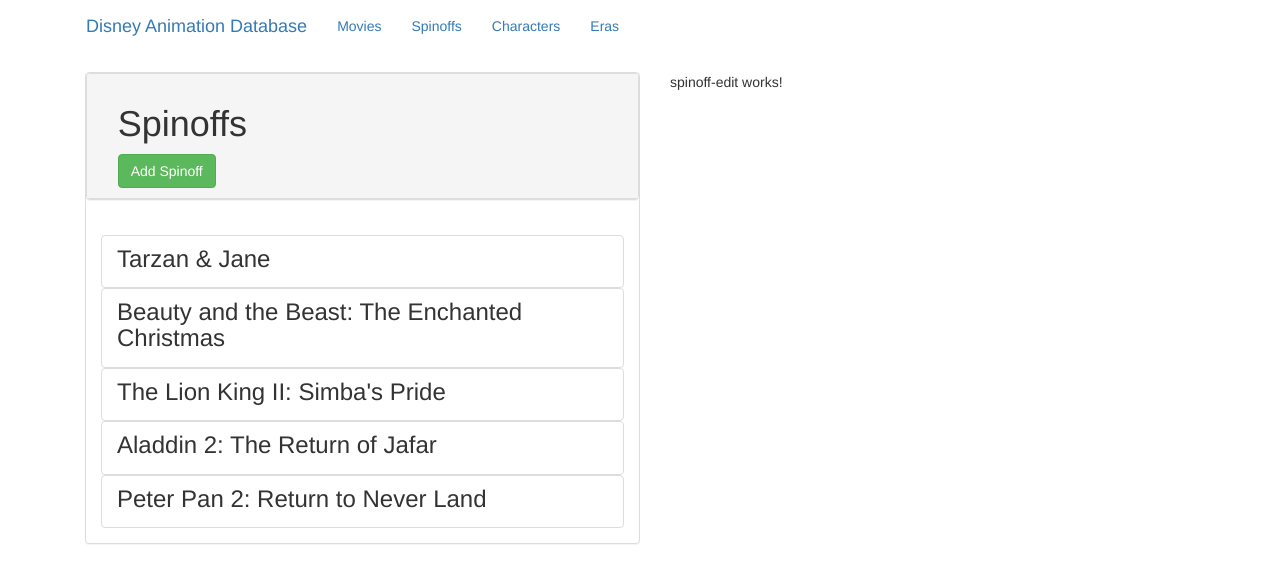
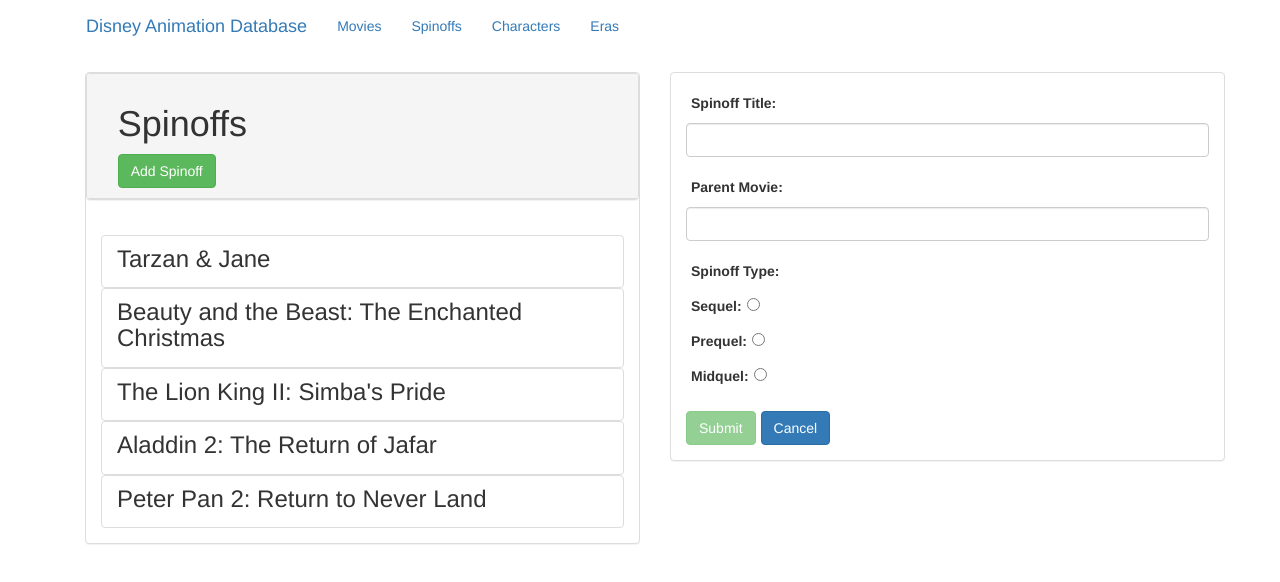
Before and after one commit to ar-byu/wdd430-final, an Angular app in the folder disneyAnimationApp/: page /spinoffs/new in a window 1280 px wide. Shown: the top 582 px of the page. Built offline with nearby package versions, Linux system fonts and the light colour scheme.

Commit message:
Added spinoff edit component

```diff
--- a/disneyAnimationApp/src/app/movies/movies.service.ts
+++ b/disneyAnimationApp/src/app/movies/movies.service.ts
@@ -46,7 +46,6 @@
     this.maxMovieId++;
     newMovie.id = this.maxMovieId;
     this.movies.push(newMovie);
-    console.log(this.movies)
     let movieListClone = this.movies.slice();
     this.movieListChangedEvent.next(movieListClone);
   }
--- a/disneyAnimationApp/src/app/spinoffs/spinoff-edit/spinoff-edit.component.css
+++ b/disneyAnimationApp/src/app/spinoffs/spinoff-edit/spinoff-edit.component.css
@@ -0,0 +1,3 @@
+.spinoff-type-control input, label {
+    padding: 5px;
+}
--- a/disneyAnimationApp/src/app/spinoffs/spinoff-edit/spinoff-edit.component.html
+++ b/disneyAnimationApp/src/app/spinoffs/spinoff-edit/spinoff-edit.component.html
@@ -1 +1,58 @@
-<p>spinoff-edit works!</p>
+<div class="panel panel-default">
+    <div class="panel-body">
+        <form id="movie-edit" #f="ngForm" (ngSubmit)="onSubmit(f)">
+            <div class="row">
+                <div class="col-sm-12 form-group">
+                    <label for="title">Spinoff Title:</label>
+                    <input
+                        type="text"
+                        id="title"
+                        class="form-control required"
+                        size="120"
+                        max="120"
+                        name="title"
+                        [ngModel]="spinoff?.title"
+                        #name="ngModel"
+                        required
+                        >
+                </div>
+            </div>
+            <div class="row">
+                <div class="col-sm-12 form-group">
+                    <label for="related">Parent Movie:</label>
+                    <input
+                        type="text"
+                        id="related"
+                        class="form-control required"
+                        size="120"
+                        max="120"
+                        name="related"
+                        [ngModel]="spinoff?.related"
+                        #name="ngModel"
+                        required
+                        >
+                </div>
+            </div>
+            <div class="row">
+                <div class="col-sm-12 form-group">
+                    <label>Spinoff Type:</label>
+                    <div class="spinoff-type-control">
+                            <label for="sequel">Sequel:</label>
+                            <input type="radio" name="type" value="Sequel" id="sequel" [ngModel]="spinoff?.type" required><br>
+                            <label for="prequel">Prequel:</label>
+                            <input type="radio" name="type" value="Prequel" id="prequel" [ngModel]="spinoff?.type"><br>
+                            <label for="midquel">Midquel:</label>
+                            <input type="radio" name="type" value="Midquel" id="midquel" [ngModel]="spinoff?.type">
+
+                    </div>
+                </div>
+            </div>
+            <div class="row">
+                <div class="col-xs-12 btn-toolbar">
+                    <button class="btn btn-success" type="submit" [disabled]="f.untouched || f.invalid">Submit</button>
+                    <button class="btn btn-primary" type="button" (click)="onCancel()">Cancel</button>
+                </div>
+            </div>
+        </form>
+    </div>
+</div>
--- a/disneyAnimationApp/src/app/spinoffs/spinoff-edit/spinoff-edit.component.ts
+++ b/disneyAnimationApp/src/app/spinoffs/spinoff-edit/spinoff-edit.component.ts
@@ -1,10 +1,53 @@
-import { Component } from '@angular/core';
+import { Component, OnInit } from '@angular/core';
+import { NgForm } from '@angular/forms';
+import { ActivatedRoute, Params, Router } from '@angular/router';
+import { Spinoff } from '../spinoffs.model';
+import { SpinoffsService } from '../spinoffs.service';
 
 @Component({
   selector: 'app-spinoff-edit',
   templateUrl: './spinoff-edit.component.html',
   styleUrls: ['./spinoff-edit.component.css']
 })
-export class SpinoffEditComponent {
+export class SpinoffEditComponent implements OnInit {
+  originalSpinoff: Spinoff;
+  spinoff: Spinoff;
+  editMode: boolean = false;
+  id: number;
 
+  constructor(private spinoffsService: SpinoffsService, private router: Router, private route: ActivatedRoute) {}
+
+  ngOnInit() {
+    this.route.params.subscribe(
+      (params: Params) => {
+        this.id = params['id'];
+        if (!this.id || this.id === null) {
+          this.editMode = false;
+          return;
+        };
+        this.originalSpinoff = this.spinoffsService.getOneSpinoff(this.id);
+        if (!this.originalSpinoff || this.originalSpinoff === null) {
+          this.editMode = false;
+          return;
+        };
+        this.editMode = true;
+        this.spinoff = JSON.parse(JSON.stringify(this.originalSpinoff));
+      }
+    )
+  }
+
+  onSubmit(form: NgForm) {
+    const value = form.value;
+    const newSpinoff = new Spinoff(value.id, value.title, value.related, value.type);
+    if (this.editMode === true) {
+      this.spinoffsService.updateSpinoff(this.originalSpinoff, newSpinoff);
+    } else {
+      this.spinoffsService.addSpinoff(newSpinoff);
+    }
+    this.router.navigate(['/spinoffs'], {relativeTo: this.route});
+  }
+
+  onCancel() {
+    this.router.navigate(['/spinoffs'], {relativeTo: this.route});
+  }
 }
--- a/disneyAnimationApp/src/app/spinoffs/spinoffs.service.ts
+++ b/disneyAnimationApp/src/app/spinoffs/spinoffs.service.ts
@@ -1,15 +1,31 @@
 import { Injectable } from '@angular/core';
 import { MOCKSPINOFFS } from './MOCKSPINOFFS';
 import { Spinoff } from './spinoffs.model';
+import { max, Subject } from 'rxjs';
 
 @Injectable({
   providedIn: 'root'
 })
 export class SpinoffsService {
-  spinoffs: Spinoff[] = []
+  spinoffListChangedEvent = new Subject<Spinoff[]>();
+  spinoffs: Spinoff[] = [];
+  maxSpinoffId: number;
+
 
   constructor() {
     this.spinoffs = MOCKSPINOFFS;
+    this.maxSpinoffId = this.getMaxId();
+  }
+
+  getMaxId(): number {
+    let maxId = 0;
+    for (let spinoff of this.spinoffs) {
+      let currentId = spinoff.id;
+      if (currentId > maxId) {
+        maxId = currentId
+      };
+    };
+    return maxId;
   }
 
   getSpinoffs(): Spinoff[] {
@@ -19,4 +35,20 @@
   getOneSpinoff(id: number): Spinoff {
     return this.spinoffs[id];
   }
+
+  addSpinoff(newSpinoff: Spinoff) {
+    console.log(newSpinoff);
+    if (!newSpinoff || newSpinoff === null) {
+      return;
+    };
+    this.maxSpinoffId++;
+    newSpinoff.id = this.maxSpinoffId;
+    this.spinoffs.push(newSpinoff);
+    let spinoffListClone = this.spinoffs.slice();
+    this.spinoffListChangedEvent.next(spinoffListClone);
+  }
+
+  updateSpinoff(originalSpinoff: Spinoff, newSpinoff: Spinoff) {
+
+  }
 }
```
Also changed, not shown: 1 other file (tests, documents, lock files or other folders).
